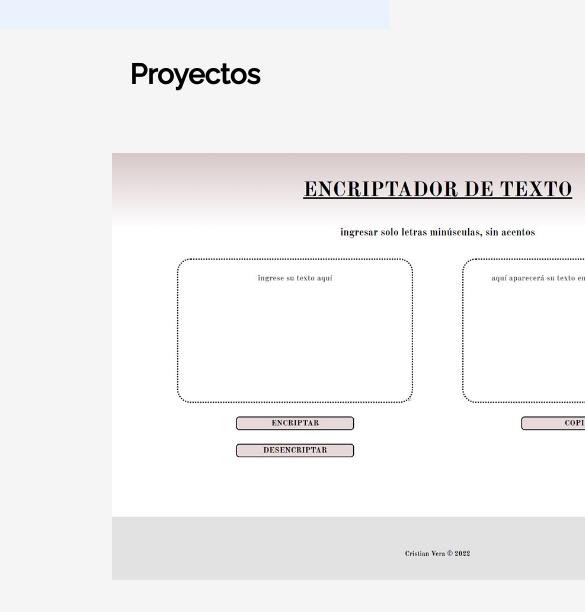
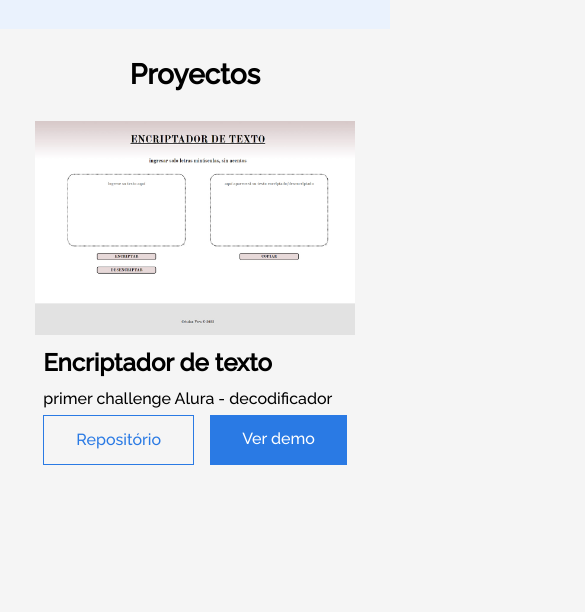
Before and after one commit to veracristian89/portafolio-web, a plain HTML site: page index.html in a window 390 px wide. Shown: the part 3820-4432 px from the top of the page, 585 px wide, since content can reach past the window. After the commit the page ends 4285 px from the top, so only its background shows below. Drawn offline with Linux system fonts and the light colour scheme.

Commit message:
responsive proyectos

```diff
--- a/assets/css/proyectos.css
+++ b/assets/css/proyectos.css
@@ -56,3 +56,26 @@
     color: #FFFFFF;
     text-decoration: none;
 }
+
+@media screen and (max-width: 760px){
+    .proyecto__img{
+        width: 30rem;
+        margin: 0 auto;
+    }
+    .proyecto__caja{
+        flex-direction: column;
+    }
+    .proyecto__derecha{
+        margin: 0 auto;
+    }
+}
+
+@media screen and (max-width: 420px){
+    .proyecto__img{
+        width: 20rem;
+        margin: 0 auto;
+    }
+    .proyecto__caja{
+        flex-direction: column;
+    }
+}
```
